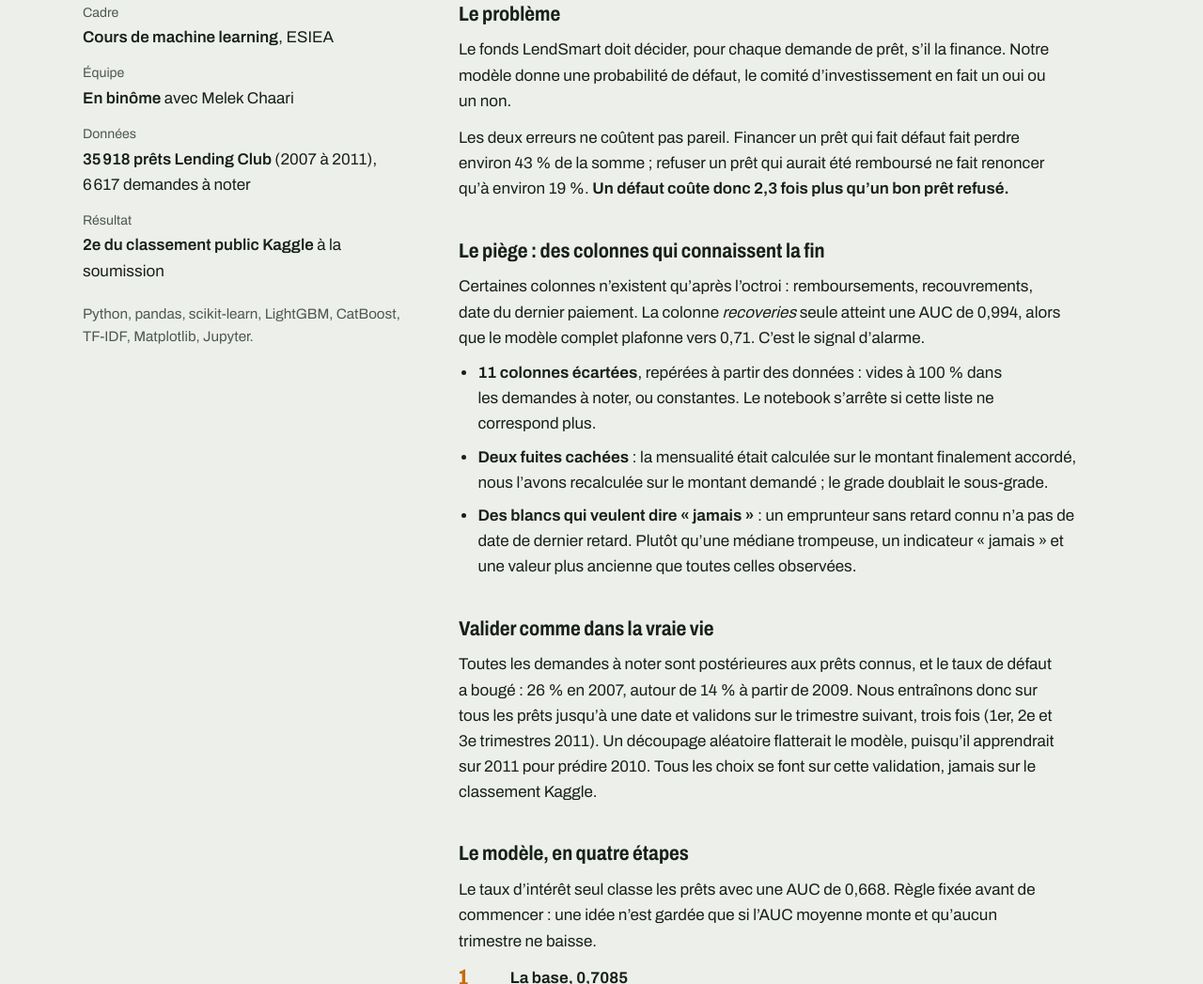
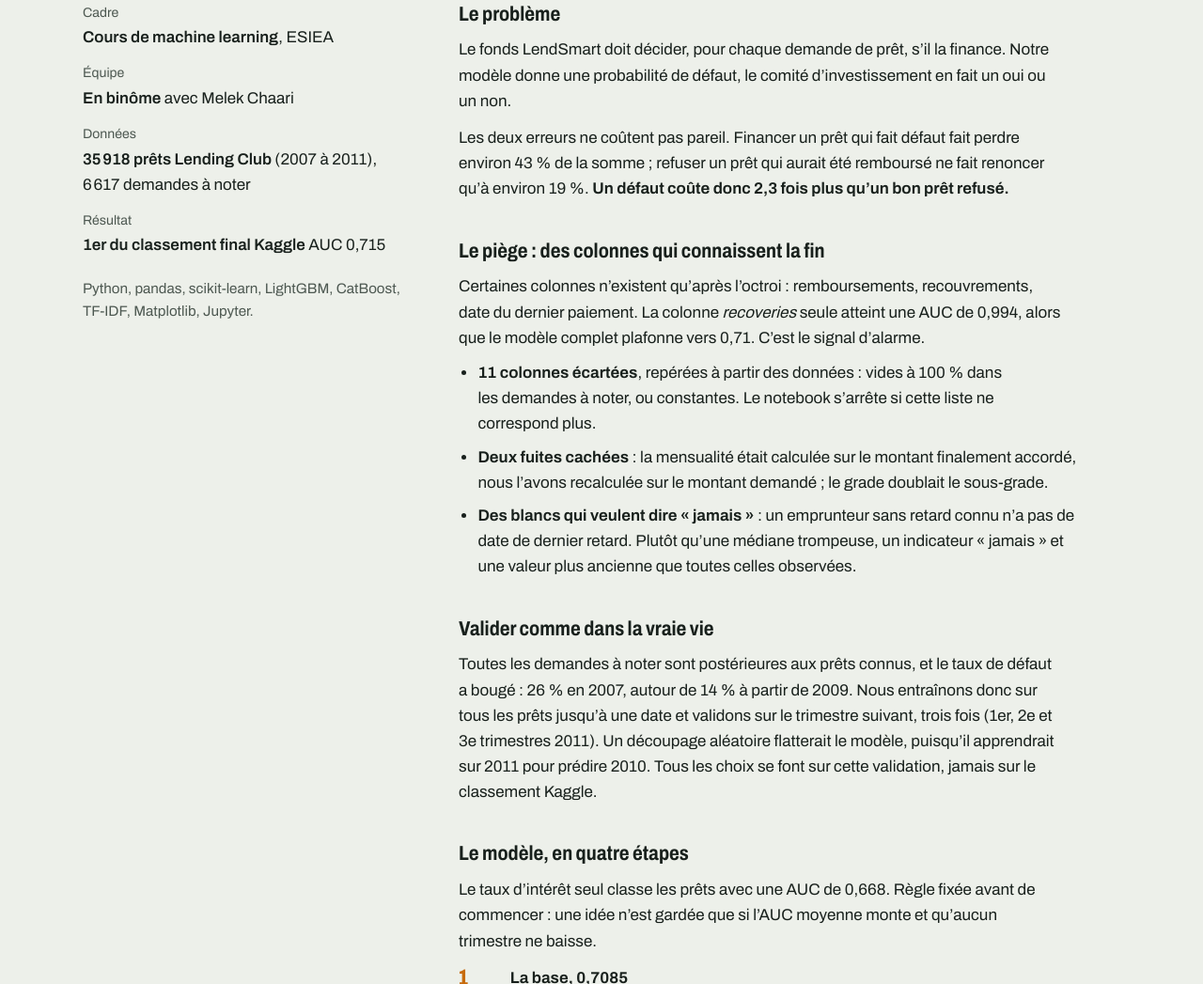
Before and after one commit to SvvGTH/AGDIM_Anass_Portfolio, a plain HTML site: page index.html in a window 1280 px wide. Shown: the part 4460-5507 px from the top of the page at 94% size. Drawn offline with Linux system fonts and the light colour scheme.

Commit message:
Update Kaggle ranking result from 2nd to 1st

```diff
--- a/index.html
+++ b/index.html
@@ -257,7 +257,7 @@
               <div><dt>Cadre</dt><dd>Cours de machine learning<span>, ESIEA</span></dd></div>
               <div><dt>Équipe</dt><dd>En binôme <span>avec Melek Chaari</span></dd></div>
               <div><dt>Données</dt><dd>35 918 prêts Lending Club <span>(2007 à 2011), 6 617 demandes à noter</span></dd></div>
-              <div><dt>Résultat</dt><dd>2e du classement public Kaggle <span>à la soumission</span></dd></div>
+              <div><dt>Résultat</dt><dd>1er du classement final Kaggle <span>AUC 0,715</span></dd></div>
             </dl>
             <p class="stack">Python, pandas, scikit-learn, LightGBM, CatBoost, TF-IDF, Matplotlib, Jupyter.</p>
           </aside>
```
